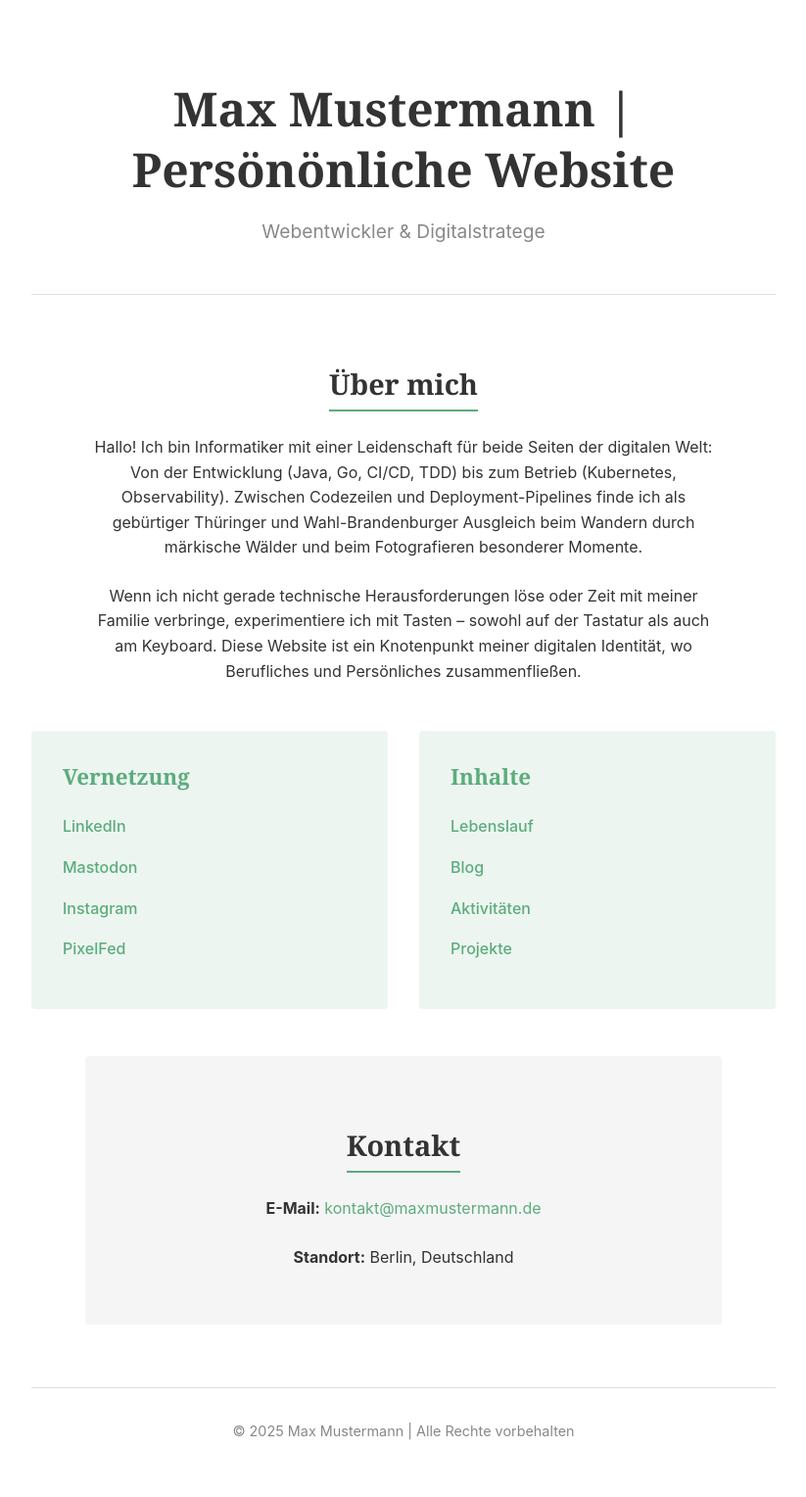
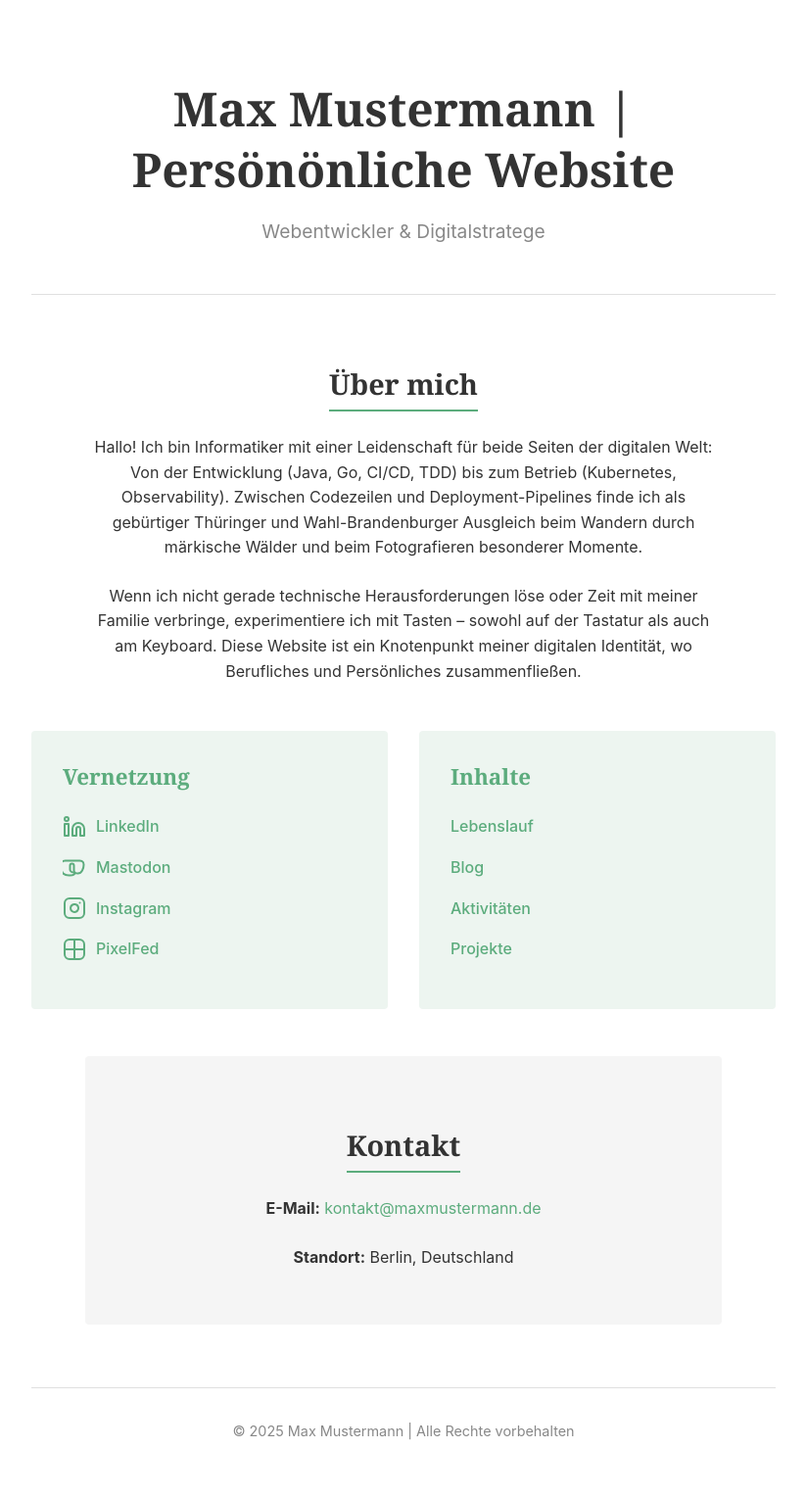
Before and after one commit to fxnn/fxnn.github.io, a Jekyll site: the page built from index.md, in a window 1280 px wide. Shown: the whole page at 98% size, without its empty margins (228-1051 px from the left). Built offline with Jekyll 4.4.1, drawn with Linux system fonts in a browser that asks for light colours; our own code applies the rules of GitHub Pages for plain Markdown files.

Commit message:
Feat: Restore SVG icons to social media links in index.md

```diff
--- a/index.md
+++ b/index.md
@@ -11,10 +11,44 @@
     <div class="links-box">
         <h3>Vernetzung</h3>
         <ul>
-            <li><a href="https://linkedin.com/in/username" target="_blank">LinkedIn</a></li>
-            <li><a href="https://mastodon.social/@username" target="_blank">Mastodon</a></li>
-            <li><a href="https://instagram.com/username" target="_blank">Instagram</a></li>
-            <li><a href="https://pixelfed.social/username" target="_blank">PixelFed</a></li>
+            <li>
+                <a href="https://linkedin.com/in/username" target="_blank">
+                    <svg class="icon" xmlns="http://www.w3.org/2000/svg" viewBox="0 0 24 24" fill="none" stroke="currentColor" stroke-width="2" stroke-linecap="round" stroke-linejoin="round">
+                        <path d="M16 8a6 6 0 0 1 6 6v7h-4v-7a2 2 0 0 0-2-2 2 2 0 0 0-2 2v7h-4v-7a6 6 0 0 1 6-6z"></path>
+                        <rect x="2" y="9" width="4" height="12"></rect>
+                        <circle cx="4" cy="4" r="2"></circle>
+                    </svg>
+                    LinkedIn
+                </a>
+            </li>
+            <li>
+                <a href="https://mastodon.social/@username" target="_blank">
+                    <svg class="icon" xmlns="http://www.w3.org/2000/svg" viewBox="0 0 24 24" fill="none" stroke="currentColor" stroke-width="2" stroke-linecap="round" stroke-linejoin="round">
+                        <path d="M21.5 8.5c0-4-4-4-4-4C12.5 4.5 7.5 4.5 2.5 4.5c0 0-4 0-4 4v3c0 5 3 8 8 8h1c3 0 5-1 5-3h-1c-4 0-4-3-4-3V9.5c0-1 .5-2 2-2 1.5 0 2 1 2 2v5c0 2 2 3 4 3C19.5 17.5 21.5 12.5 21.5 8.5Z"/>
+                    </svg>
+                    Mastodon
+                </a>
+            </li>
+            <li>
+                <a href="https://instagram.com/username" target="_blank">
+                    <svg class="icon" xmlns="http://www.w3.org/2000/svg" viewBox="0 0 24 24" fill="none" stroke="currentColor" stroke-width="2" stroke-linecap="round" stroke-linejoin="round">
+                        <rect x="2" y="2" width="20" height="20" rx="5" ry="5"></rect>
+                        <path d="M16 11.37A4 4 0 1 1 12.63 8 4 4 0 0 1 16 11.37z"></path>
+                        <line x1="17.5" y1="6.5" x2="17.51" y2="6.5"></line>
+                    </svg>
+                    Instagram
+                </a>
+            </li>
+            <li>
+                <a href="https://pixelfed.social/username" target="_blank">
+                    <svg class="icon" xmlns="http://www.w3.org/2000/svg" viewBox="0 0 24 24" fill="none" stroke="currentColor" stroke-width="2" stroke-linecap="round" stroke-linejoin="round">
+                        <rect x="2" y="2" width="20" height="20" rx="5" ry="5"></rect>
+                        <path d="M12 2v20"></path>
+                        <path d="M2 12h20"></path>
+                    </svg>
+                    PixelFed
+                </a>
+            </li>
         </ul>
     </div>
     <div class="links-box">
```
